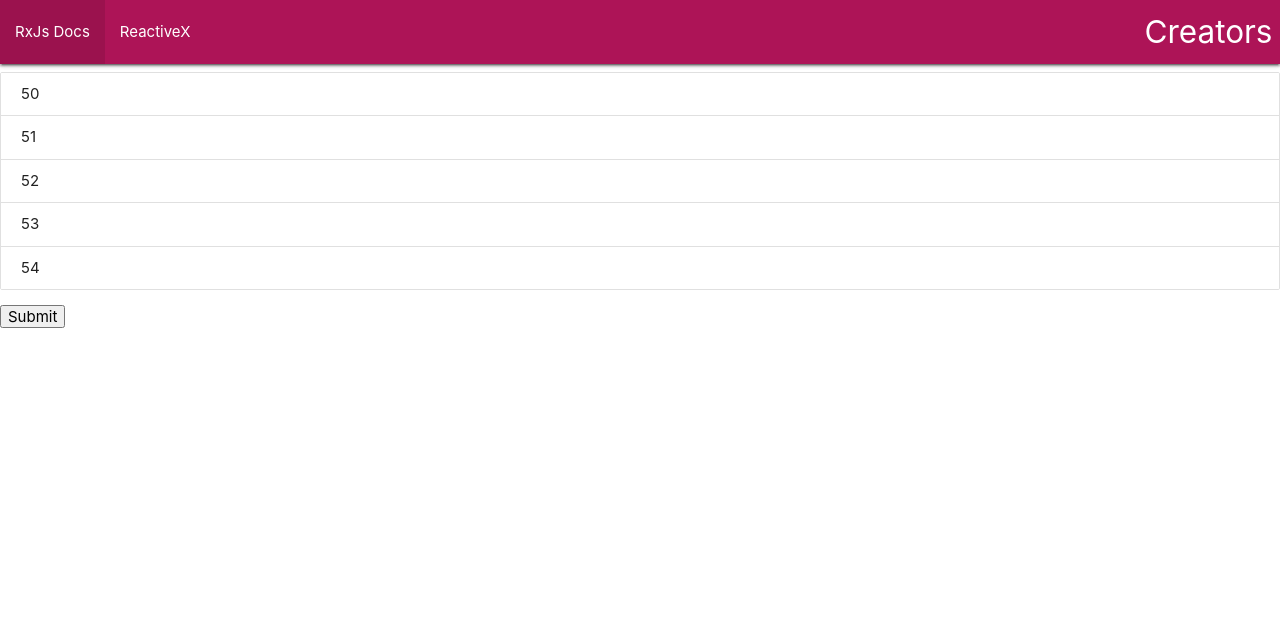
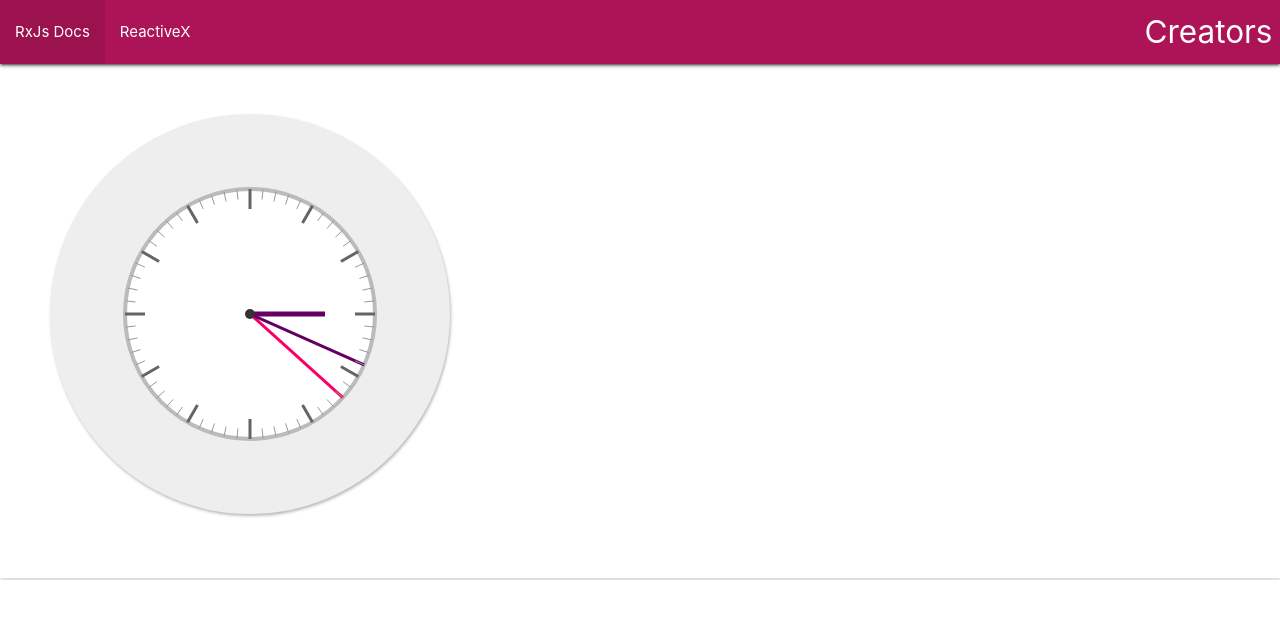
Before and after one commit to SpiderRam/udemy-rxjs, a website built with webpack: page dist/index.html in a window 1280 px wide. Built offline with nearby package versions, Linux system fonts and the light colour scheme; files whose address does not match are found by name.

Commit message:
Copy clock starter code, bad lesson

```diff
--- /dev/null
+++ b/src/Creators/clock.js
@@ -0,0 +1,57 @@
+import { add, update, buildArray, Clock, moveTime } from '../helpers'
+import { of, from, interval, range } from 'rxjs'
+import { map } from 'rxjs/operators'
+
+/**
+ *  Create an instance of the Clock Class
+ *  This will create an SVG element, and attach it to the DOM
+ *  Inside the SVG will be all the elements we will be manipulating
+ */
+const clock = new Clock('chart')
+
+const seconds = buildArray(60)
+const secondMarks = from(seconds)
+
+secondMarks.subscribe((tickMark) => {
+  add.line(tickMark, 'seconds')
+})
+
+// const hours = buildArray(12)
+// const hourMarks = of(...hours)
+
+const hourMarks = range(1, 12)
+
+hourMarks.subscribe(tickMark => {
+  add.line(tickMark, 'hours')
+})
+
+const timeTick$ = interval(1000).pipe(
+  map(() => {
+    const time = new Date()
+    const hours = time.getHours()
+    const minutes = time.getMinutes()
+    const seconds = time.getSeconds()
+
+    return {
+      hours,
+      minutes,
+      seconds
+    }
+  })
+)
+
+const secondHand = document.getElementById('seconds')
+const minuteHand = document.getElementById('minutes')
+const hourHand = document.getElementById('hours')
+
+timeTick$.pipe(moveTime(60, 'minutes')).subscribe(angle => {
+  update.line(minuteHand, angle, 'minute')
+})
+
+timeTick$.pipe(moveTime(60, 'seconds')).subscribe(angle => {
+  update.line(secondHand, angle, 'second')
+})
+
+timeTick$.pipe(moveTime(12, 'hours')).subscribe(angle => {
+  update.line(hourHand, angle, 'hour')
+})
--- a/src/index.js
+++ b/src/index.js
@@ -1,7 +1,8 @@
 // import './'
 // import './Creators/fromOf'
 // import './Creators/interval'
-import './Creators/range'
+// import './Creators/range'
+import './Creators/clock'
 
 document.addEventListener('DOMContentLoaded', function () {
   document.getElementById('title').innerHTML = 'Creators'
```
Also changed, not shown: README.md, dist/index.html.
